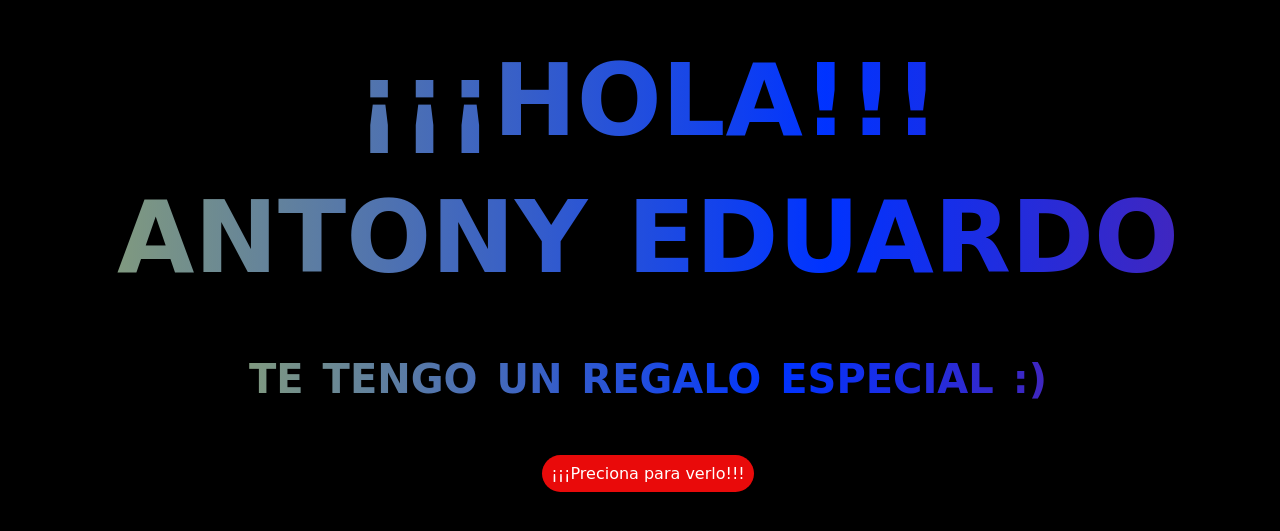
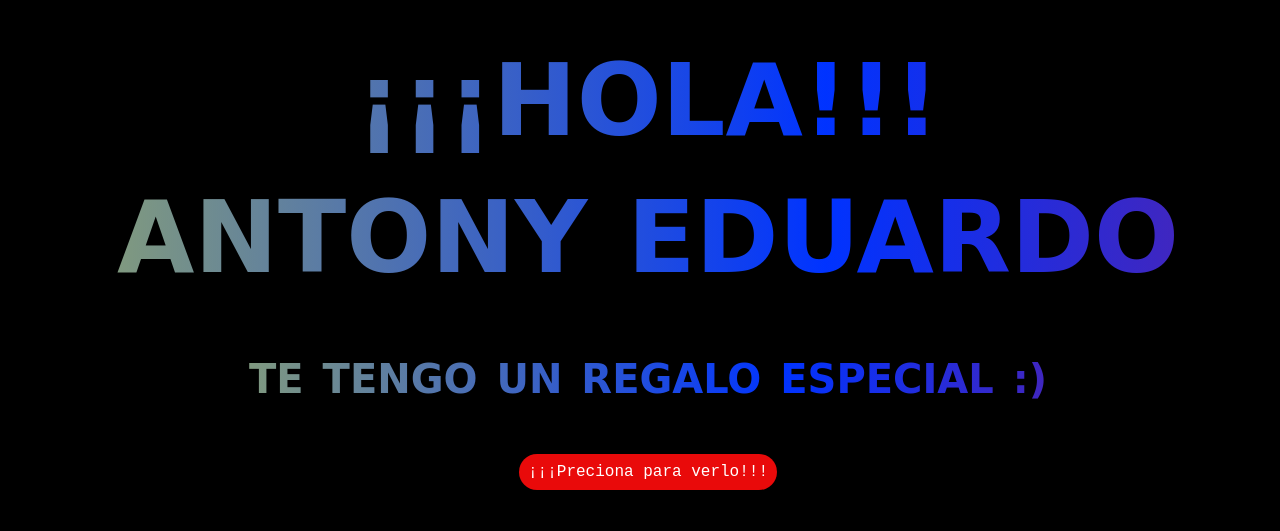
Before and after one commit to KevinMancillas/KevinMancillas.github.io, a plain HTML site: page index.html in a window 1280 px wide. Shown: the part 103-634 px from the top of the page. Drawn offline with Linux system fonts and the light colour scheme.

Commit message:
Update style.css

```diff
--- a/css/style.css
+++ b/css/style.css
@@ -43,7 +43,7 @@
 
 @import url('https://fonts.googleapis.com/css2?family=Poppins:ital,wght@0,500;1,900&display=swap');
 *{
-    font-family: 'Poppins',cursive;
+    font-family: 'Courier New', Courier, monospace;
 }
 body{
     color: azure;
```
